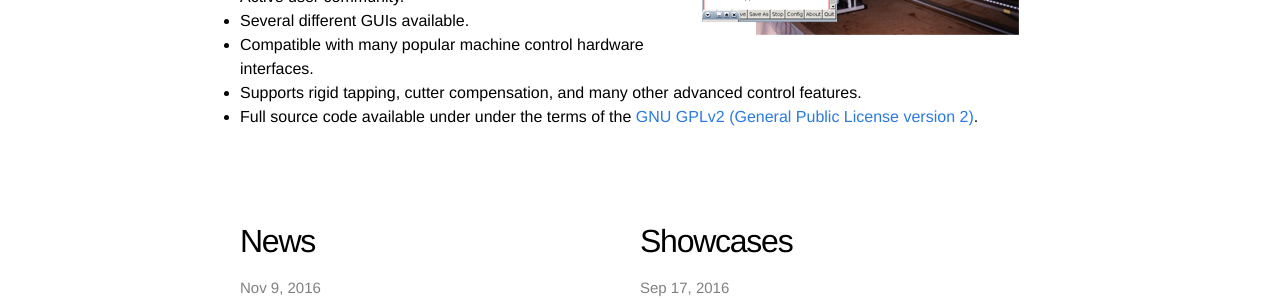
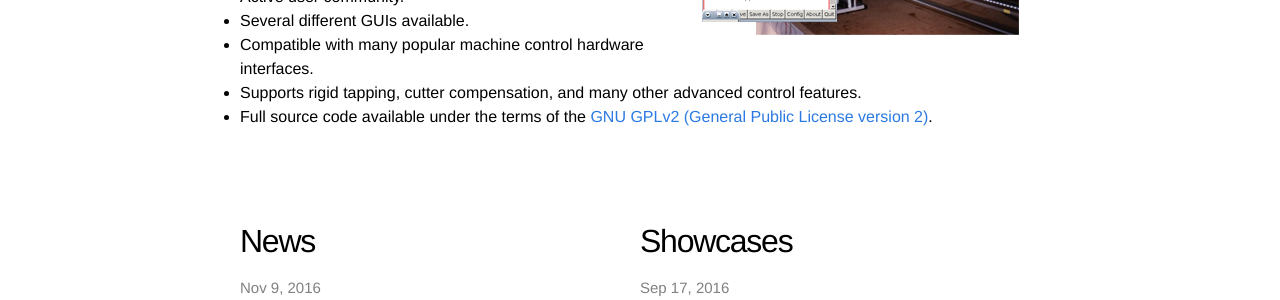
Before and after one commit to LinuxCNC/wlo, a Jekyll site: the page built from index.md, in a window 1280 px wide. Shown: the part 470-770 px from the top of the page. Built offline with Jekyll 4.4.1, drawn with Linux system fonts in a browser that asks for light colours.

Commit message:
remove repeated word
The word "under" was repeated in the phrase "under the GNU"

```diff
--- a/index.md
+++ b/index.md
@@ -26,7 +26,7 @@ printers, laser cutters, plasma cutters, robot arms, hexapods, and more.
 * Supports rigid tapping, cutter compensation, and many other advanced
   control features.
 
-* Full source code available under under the terms of the [GNU GPLv2
+* Full source code available under the terms of the [GNU GPLv2
   (General Public License version 2)][GPLv2].
 
 <div id="site-news">
```
